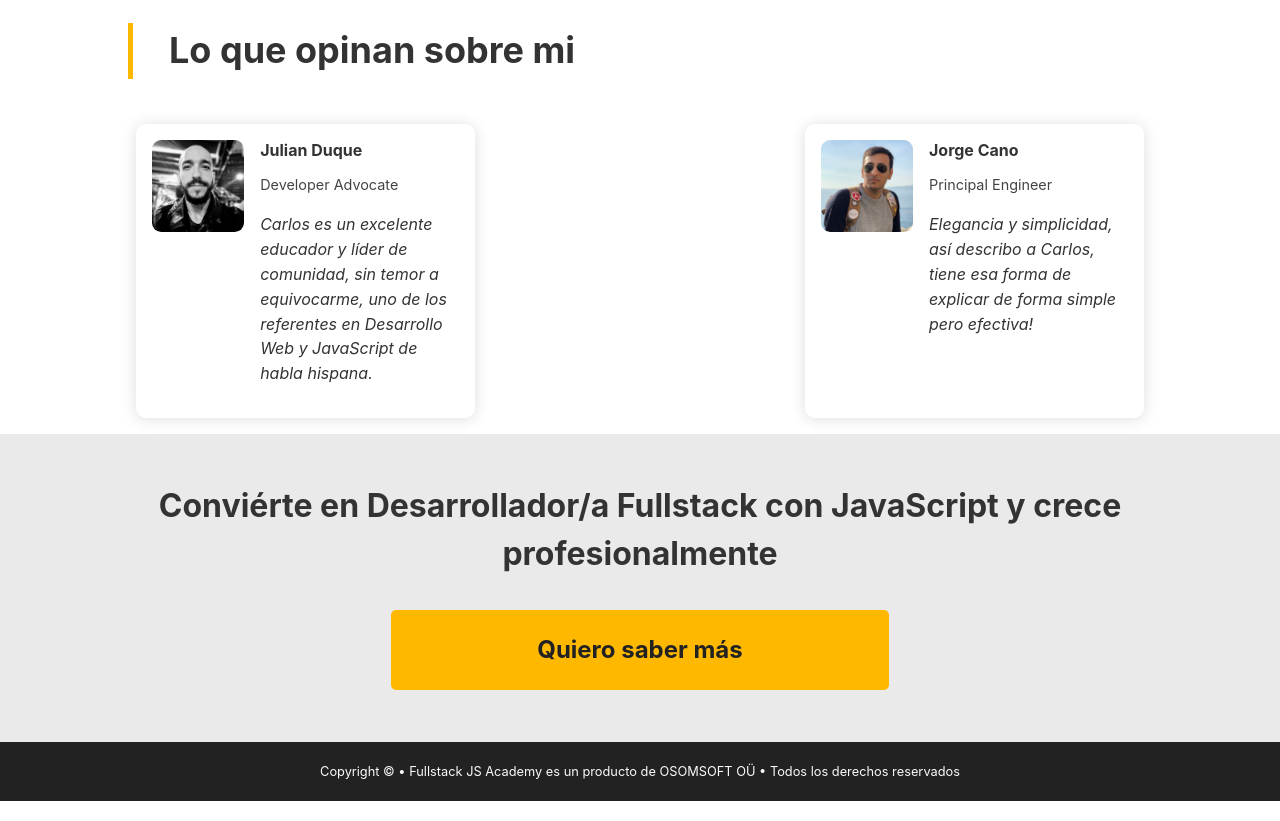
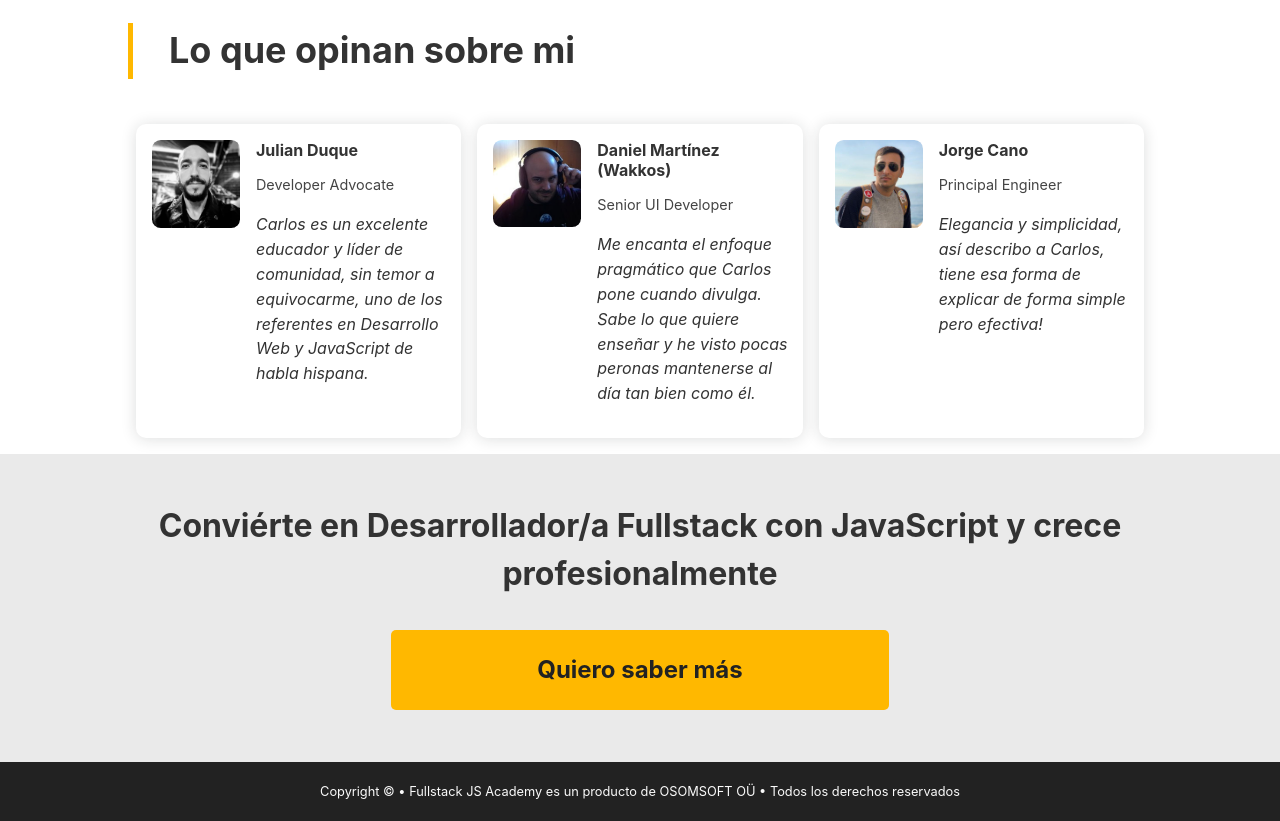
Before and after one commit to fsjs-academy/fsjs--landing-page, a website built with Parcel: page src/index.html in a window 1280 px wide. Shown: the part 4280-5101 px from the top of the page. Built offline with nearby package versions, Linux system fonts and the light colour scheme.

Commit message:
add wakkos testimonial

```diff
--- a/src/index.html
+++ b/src/index.html
@@ -241,6 +241,18 @@
           </div>
           <div class="Testimonials__card">
             <figure class="Testimonials__photo">
+              <img src="./img/photo-wakkos.png" />
+            </figure>
+            <div class="Testimonials__card__content">
+              <h4 class="Testimonials__name">Daniel Martínez (Wakkos)</h4>
+              <p class="Testimonials__job">Senior UI Developer</p>
+              <p class="Testimonials__text">
+                Me encanta el enfoque pragmático que Carlos pone cuando divulga. Sabe lo que quiere enseñar y he visto pocas peronas mantenerse al día tan bien como él.
+              </p>
+            </div>
+          </div>
+          <div class="Testimonials__card">
+            <figure class="Testimonials__photo">
               <img src="./img/photo-jorgeucano.jpg" />
             </figure>
             <div class="Testimonials__card__content">
```
Also changed, not shown: src/img/photo-wakkos.png (added), 1 other file.
